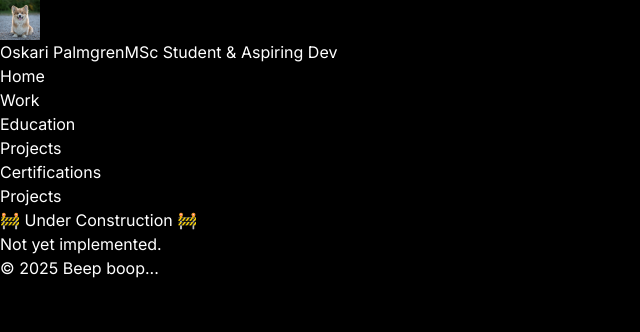
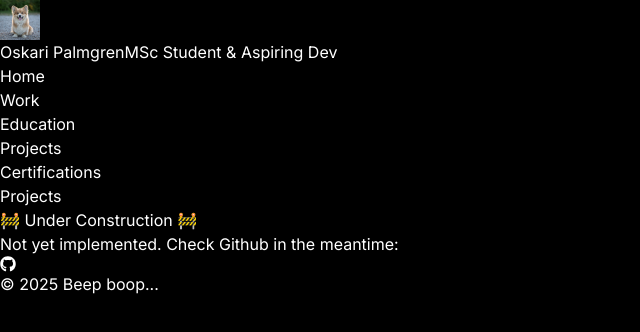
Before and after one commit to Palmgrenoskari/portfolio-site, a Next.js app: page /projects in a window 1280 px wide. Shown: the top 332 px of the page, without its empty margins (0-640 px from the left). Built offline with nearby package versions, Linux system fonts and the light colour scheme.

Commit message:
Add temporary github link, format the same way as other tabs

```diff
--- a/src/app/projects/page.tsx
+++ b/src/app/projects/page.tsx
@@ -1,13 +1,29 @@
-import React from "react";
+import Link from "next/link";
+import { FaGithub } from "react-icons/fa";
 
-export default function Projects() {
+export default function ProjectsPage() {
   return (
-    <div className="min-h-screen p-8">
-      <h1 className="text-4xl font-bold mb-8">Projects</h1>
-
+    <div>
+      <div className="max-w-3xl mx-auto">
+        <h1 className="text-3xl font-bold mb-8 text-center text-purple-400">
+          Projects
+        </h1>
+      </div>
       <div className="bg-white/5 p-6 rounded-lg mb-8 backdrop-blur-sm">
         <p className="text-xl text-yellow-400 mb-4">🚧 Under Construction 🚧</p>
-        <p className="text-gray-300">Not yet implemented.</p>
+        <div className="flex items-center gap-4">
+          <p className="text-gray-300">
+            Not yet implemented. Check Github in the meantime:
+          </p>
+          <Link
+            href="https://github.com/palmgrenoskari"
+            target="_blank"
+            rel="noopener noreferrer"
+            className="text-3xl hover:text-blue-400 transition-colors transform hover:scale-110 duration-300"
+          >
+            <FaGithub />
+          </Link>
+        </div>
       </div>
     </div>
   );
```
